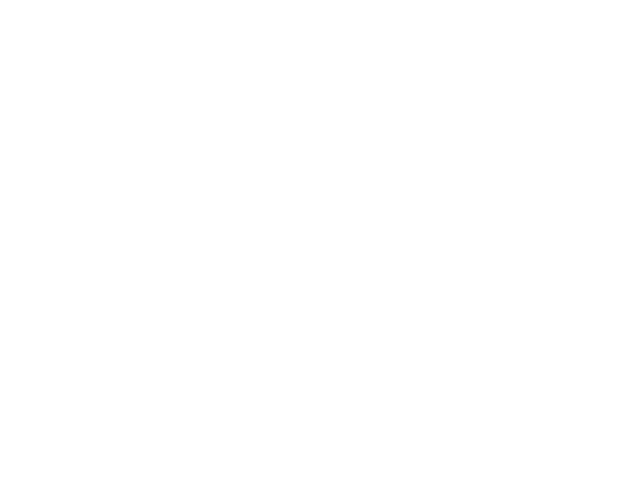
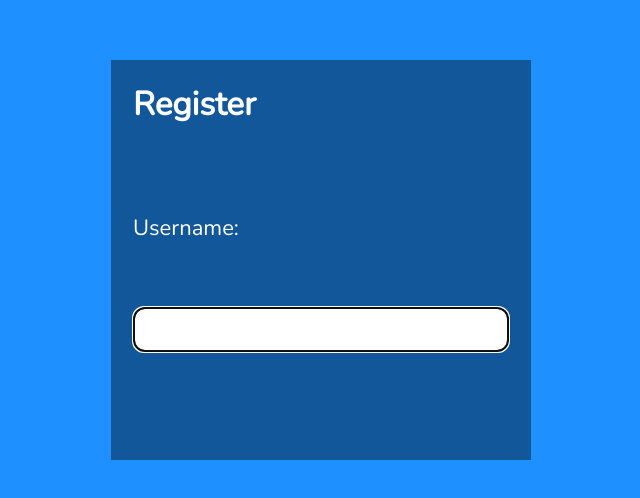
Before and after one commit to jorgegoco/react_users_template, a React (Create React App) app: page / in a window 1280 px wide. Shown: the part 140-638 px from the top of the page, without its empty margins (319-959 px from the left). Built offline with nearby package versions, Linux system fonts and the light colour scheme.

Commit message:
Add registration setup and set up for username

```diff
--- a/package.json
+++ b/package.json
@@ -3,6 +3,9 @@
   "version": "0.1.0",
   "private": true,
   "dependencies": {
+    "@fortawesome/fontawesome-svg-core": "^6.4.2",
+    "@fortawesome/free-solid-svg-icons": "^6.4.2",
+    "@fortawesome/react-fontawesome": "^0.2.0",
     "react": "^18.2.0",
     "react-dom": "^18.2.0",
     "react-scripts": "5.0.1"
--- a/src/App.js
+++ b/src/App.js
@@ -1,5 +1,11 @@
+import Register from "./Register"
+
 function App() {
-  return <div className="App"></div>
+  return (
+    <main className="App">
+      <Register />
+    </main>
+  )
 }
 
 export default App
--- /dev/null
+++ b/src/Register.js
@@ -0,0 +1,100 @@
+import { useRef, useState, useEffect } from "react"
+import {
+  faCheck,
+  faTimes,
+  faInfoCircle,
+} from "@fortawesome/free-solid-svg-icons"
+import { FontAwesomeIcon } from "@fortawesome/react-fontawesome"
+
+const USER_REGEX = /^[A-z][A-z0-9-_]{3,23}$/
+const PWD_REGEX = /^(?=.*[a-z])(?=.*[A-Z])(?=.*[0-9])(?=.*[!@#$%]).{8,24}$/
+const REGISTER_URL = "/register"
+
+const Register = () => {
+  const userRef = useRef()
+  const errRef = useRef()
+
+  const [user, setUser] = useState("")
+  const [validName, setValidName] = useState(false)
+  const [userFocus, setUserFocus] = useState(false)
+
+  const [pwd, setPwd] = useState("")
+  const [validPwd, setValidPwd] = useState(false)
+  const [pwdFocus, setPwdFocus] = useState(false)
+
+  const [matchPwd, setMatchPwd] = useState("")
+  const [validMatch, setValidMatch] = useState(false)
+  const [matchFocus, setMatchFocus] = useState(false)
+
+  const [errMsg, setErrMsg] = useState("")
+  const [success, setSuccess] = useState(false)
+
+  useEffect(() => {
+    userRef.current.focus()
+  }, [])
+
+  useEffect(() => {
+    const result = USER_REGEX.test(user)
+    setValidName(result)
+  }, [user])
+
+  useEffect(() => {
+    const result = PWD_REGEX.test(pwd)
+    setValidPwd(result)
+    const match = pwd === matchPwd
+    setValidMatch(match)
+  }, [pwd, matchPwd])
+
+  useEffect(() => {
+    setErrMsg("")
+  }, [user, pwd, matchPwd])
+
+  return (
+    <section>
+      <p
+        ref={errRef}
+        className={errMsg ? "errmsg" : "offscreen"}
+        aria-live="assertive"
+      ></p>
+      <h1>Register</h1>
+      <form>
+        <label htmlFor="username">
+          Username:
+          <span className={validName ? "valid" : "hide"}>
+            <FontAwesomeIcon icon={faCheck} />
+          </span>
+          <span className={validName || !user ? "hide" : "invalid"}>
+            <FontAwesomeIcon icon={faTimes} />{" "}
+          </span>
+        </label>
+        <input
+          type="text"
+          id="username"
+          ref={userRef}
+          autoComplete="off"
+          onChange={(e) => setUser(e.target.value)}
+          required
+          aria-invalid={validName ? false : true}
+          aria-describedby="uidnote"
+          onFocus={() => setUserFocus(true)}
+          onBlur={() => setUserFocus(false)}
+        />
+        <p
+          id="uidnote"
+          className={
+            userFocus && user && !validName ? "instructions" : "offscreen"
+          }
+        >
+          <FontAwesomeIcon icon={faInfoCircle} />
+          4 to 24 characters.
+          <br />
+          Must begin with a letter-
+          <br />
+          Letters, numbers, underscores, hyphens allowed.
+        </p>
+      </form>
+    </section>
+  )
+}
+
+export default Register
--- a/src/index.css
+++ b/src/index.css
@@ -1,13 +1,114 @@
-body {
-  margin: 0;
-  font-family: -apple-system, BlinkMacSystemFont, 'Segoe UI', 'Roboto', 'Oxygen',
-    'Ubuntu', 'Cantarell', 'Fira Sans', 'Droid Sans', 'Helvetica Neue',
-    sans-serif;
-  -webkit-font-smoothing: antialiased;
-  -moz-osx-font-smoothing: grayscale;
+@import url('https://fonts.googleapis.com/css2?family=Nunito&display=swap');
+
+* {
+    margin: 0;
+    padding: 0;
+    box-sizing: border-box;
 }
 
-code {
-  font-family: source-code-pro, Menlo, Monaco, Consolas, 'Courier New',
-    monospace;
+html {
+    font-family: 'Nunito', sans-serif;
+    font-size: 22px;
+    color: #fff;
 }
+
+body {
+    min-height: 100vh;
+    background-color: dodgerblue;
+}
+
+.App {
+  display: flex;
+  flex-direction: column;
+  justify-content: center;
+  align-items: center;
+  min-height: 100vh;
+  padding: 1rem 0.5rem;
+}
+
+section {
+    width: 100%;
+    max-width: 420px;
+    min-height: 400px;
+    display: flex;
+    flex-direction: column;
+    justify-content: flex-start;
+    padding: 1rem;
+    background-color: rgba(0,0,0,0.4);
+}
+
+form {
+    display: flex;
+    flex-direction: column;
+    justify-content: space-evenly;
+    flex-grow: 1;
+    padding-bottom: 1rem;
+}
+
+a, a:visited {
+    color: #fff;
+}
+
+input[type="text"],
+input[type="password"],
+button,
+textarea {
+  font-family: 'Nunito', sans-serif;
+  font-size: 22px;
+  padding: 0.25rem;
+  border-radius: 0.5rem;
+}
+
+label,
+button {
+  margin-top: 1rem;
+}
+
+button {
+  padding: 0.5rem;
+}
+
+.instructions {
+    font-size: 0.75rem;
+    border-radius: 0.5rem;
+    background: #000;
+    color: #fff;
+    padding: 0.25rem;
+    position: relative;
+    bottom: -10px;
+}
+
+.instructions > svg {
+    margin-right: 0.25rem;
+}
+
+.offscreen {
+    position: absolute;
+    left: -9999px;
+}
+
+.hide {
+    display: none;
+}
+
+.valid {
+    color: limegreen;
+    margin-left: 0.25rem;
+}
+
+.invalid {
+    color: red;
+    margin-left: 0.25rem;
+}
+
+.errmsg {
+    background-color: lightpink;
+    color: firebrick;
+    font-weight: bold;
+    padding: 0.5rem;
+    margin-bottom: 0.5rem;
+}
+
+.line {
+    display: inline-block;
+}
```
Also changed, not shown: 1 other file (tests, documents, lock files or other folders).
